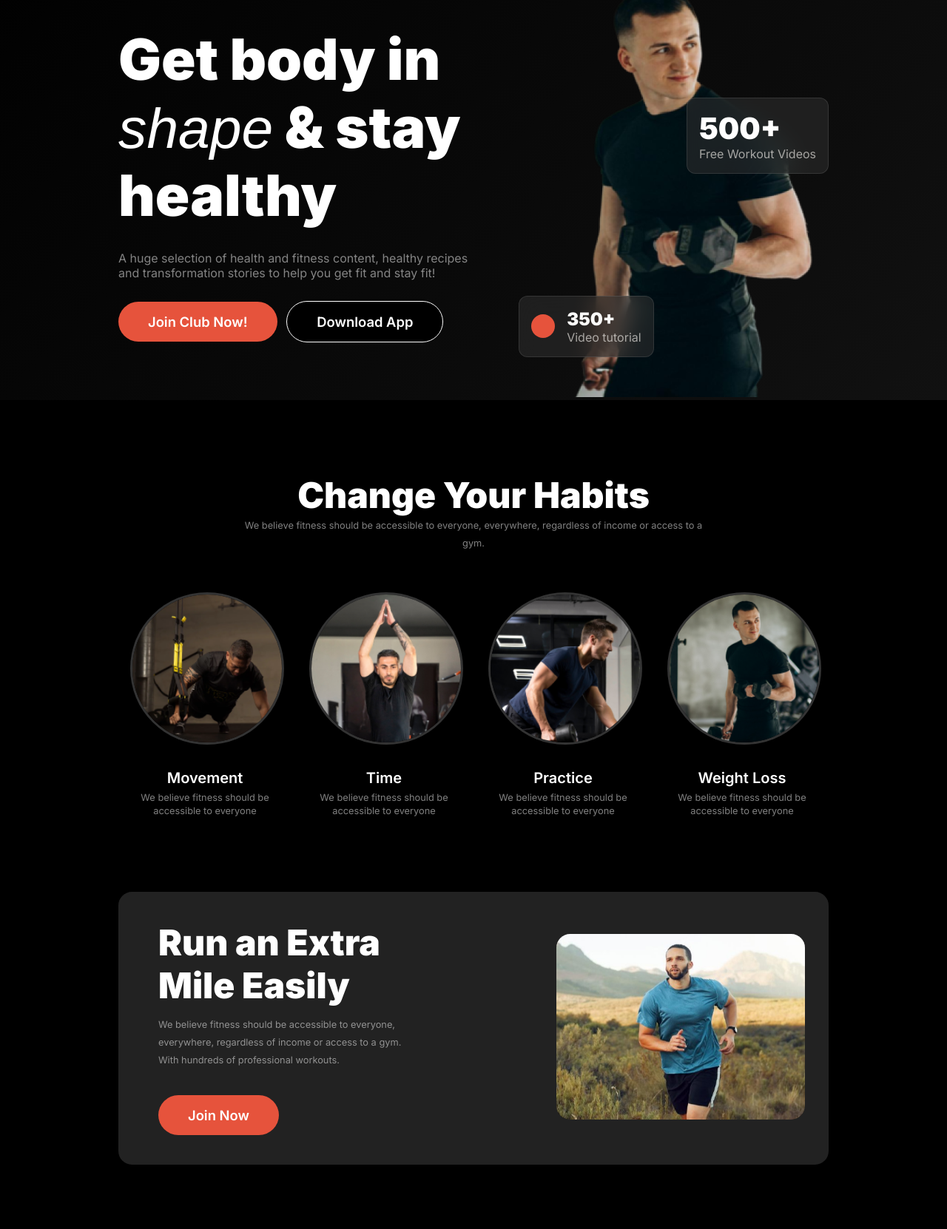
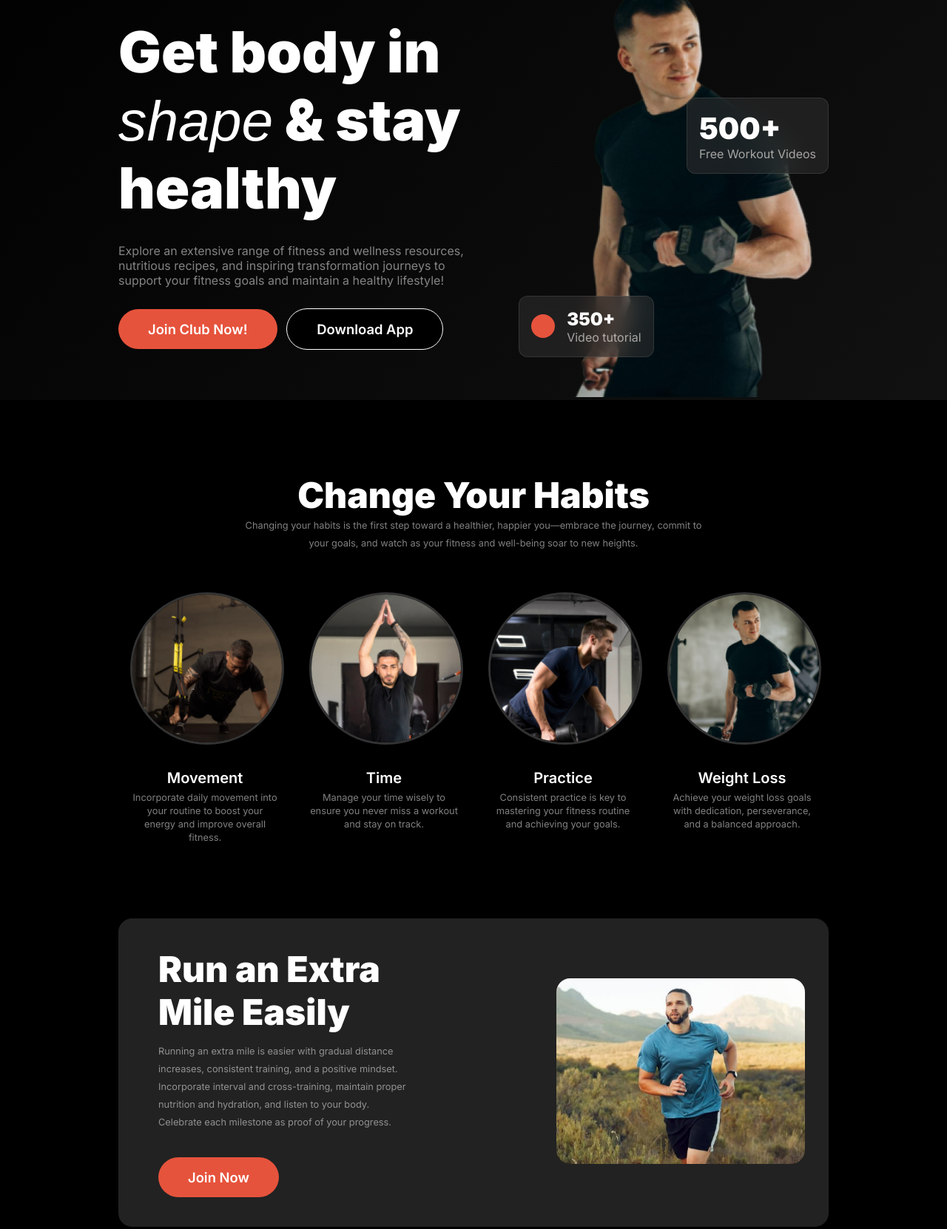
Before and after one commit to NissanJK/assignment-2, a plain HTML site: page index.html in a window 1280 px wide. Shown: the part 147-1809 px from the top of the page at 74% size. Drawn offline with Linux system fonts and the light colour scheme; a web font is replaced by a local one.

Commit message:
meanigful paragraph added

```diff
--- a/index.html
+++ b/index.html
@@ -30,8 +30,8 @@
         <div class="banner-container">
             <div class="banner-text">
                 <h1>Get body in <span id="one">shape</span> & stay healthy</h1>
-                <p>A huge selection of health and fitness content, healthy recipes and transformation stories to help
-                    you get fit and stay fit!</p>
+                <p>Explore an extensive range of fitness and wellness resources, nutritious recipes, and inspiring
+                    transformation journeys to support your fitness goals and maintain a healthy lifestyle!</p>
                 <div class="banner-buttons">
                     <button class="btn">Join <span id="two">Club</span> Now!</button>
                     <button>Download App</button>
@@ -62,29 +62,30 @@
             <div class="container">
                 <div class="text-container">
                     <h1>Change Your Habits</h1>
-                    <p>We believe fitness should be accessible to everyone, everywhere, regardless of income or access
-                        to a gym.</p>
+                    <p>Changing your habits is the first step toward a healthier, happier you—embrace the journey,
+                        commit to your goals, and watch as your fitness and well-being soar to new heights.</p>
                 </div>
                 <div class="img-container">
                     <div>
                         <img src="images/image 3.png" alt="">
                         <h5>Movement</h5>
-                        <p>We believe fitness should be accessible to everyone</p>
+                        <p>Incorporate daily movement into your routine to boost your energy and improve overall
+                            fitness.</p>
                     </div>
                     <div>
                         <img src="images/image 2.png" alt="">
                         <h5>Time</h5>
-                        <p>We believe fitness should be accessible to everyone</p>
+                        <p>Manage your time wisely to ensure you never miss a workout and stay on track.</p>
                     </div>
                     <div>
                         <img src="images/image 4.png" alt="">
                         <h5>Practice</h5>
-                        <p>We believe fitness should be accessible to everyone</p>
+                        <p>Consistent practice is key to mastering your fitness routine and achieving your goals.</p>
                     </div>
                     <div>
                         <img src="images/image 5.png" alt="">
                         <h5>Weight Loss</h5>
-                        <p>We believe fitness should be accessible to everyone</p>
+                        <p>Achieve your weight loss goals with dedication, perseverance, and a balanced approach.</p>
                     </div>
                 </div>
             </div>
@@ -93,8 +94,9 @@
             <div class="text-container-two">
                 <h1>Run an Extra<br>
                     Mile Easily</h1>
-                <p>We believe fitness should be accessible to everyone, everywhere, regardless of income or access to a
-                    gym. With hundreds of professional workouts.</p>
+                <p>Running an extra mile is easier with gradual distance increases, consistent training, and a positive
+                    mindset. Incorporate interval and cross-training, maintain proper nutrition and hydration, and
+                    listen to your body. Celebrate each milestone as proof of your progress.</p>
                 <button>Join Now</button>
             </div>
             <div class="img-container-two">
--- a/styles/responsive.css
+++ b/styles/responsive.css
@@ -112,7 +112,7 @@
 
     .run-an-extra .img-container-two {
         width: 85%;
-        margin: .5rem 1rem;
+        margin: 1.5rem 1rem;
     }
 
 }
```
